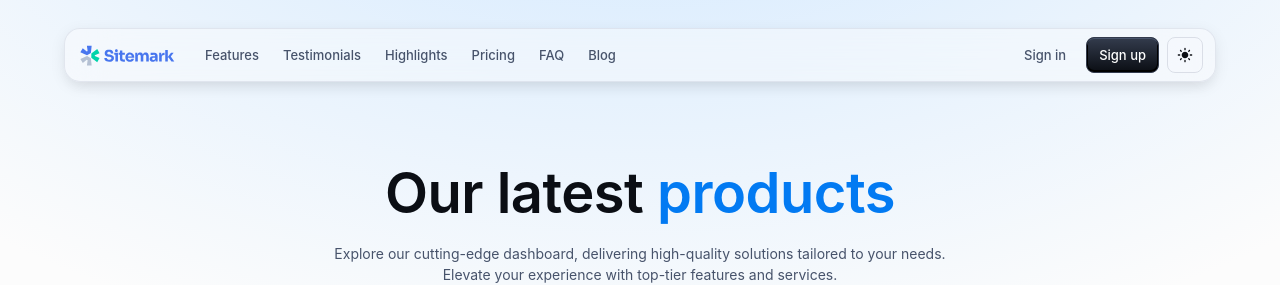
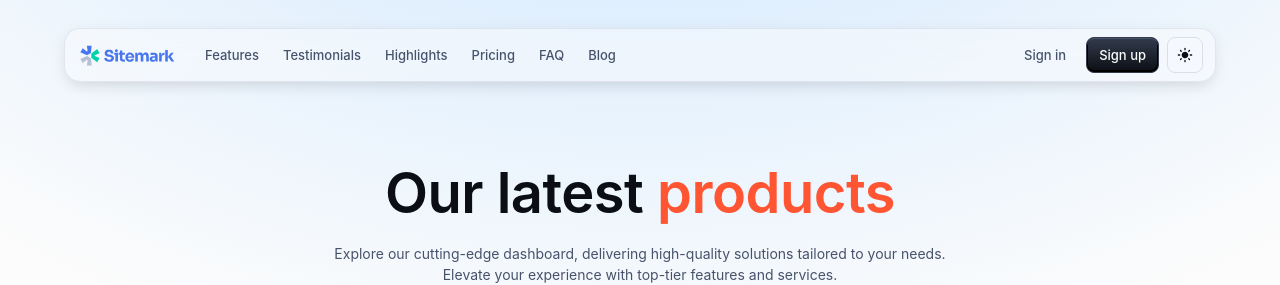
Before and after one commit to yunki-park/justmine-pwa, a React (Create React App) app in the folder pwa-react/: page / in a window 1280 px wide. Shown: the top 285 px of the page. Built offline with nearby package versions, Linux system fonts and the light colour scheme.

Commit message:
Primary main color 설정

```diff
--- a/pwa-react/src/shared-theme/themePrimitives.js
+++ b/pwa-react/src/shared-theme/themePrimitives.js
@@ -5,16 +5,26 @@ const defaultTheme = createTheme();
 const customShadows = [...defaultTheme.shadows];
 
 export const brand = {
-  50: 'hsl(210, 100%, 95%)',
-  100: 'hsl(210, 100%, 92%)',
-  200: 'hsl(210, 100%, 80%)',
-  300: 'hsl(210, 100%, 65%)',
-  400: 'hsl(210, 98%, 48%)',
-  500: 'hsl(210, 98%, 42%)',
-  600: 'hsl(210, 98%, 55%)',
-  700: 'hsl(210, 100%, 35%)',
-  800: 'hsl(210, 100%, 16%)',
-  900: 'hsl(210, 100%, 21%)',
+  // 50: 'hsl(210, 100%, 95%)',
+  // 100: 'hsl(210, 100%, 92%)',
+  // 200: 'hsl(210, 100%, 80%)',
+  // 300: 'hsl(210, 100%, 65%)',
+  // 400: 'hsl(210, 98%, 48%)',
+  // 500: 'hsl(210, 98%, 42%)',
+  // 600: 'hsl(210, 98%, 55%)',
+  // 700: 'hsl(210, 100%, 35%)',
+  // 800: 'hsl(210, 100%, 16%)',
+  // 900: 'hsl(210, 100%, 21%)',
+  50: 'hsl(10, 100%, 95%)',
+  100: 'hsl(10, 100%, 90%)',
+  200: 'hsl(10, 100%, 80%)',
+  300: 'hsl(10, 100%, 70%)',
+  400: 'hsl(10, 100%, 60%)',
+  500: 'hsl(10, 100%, 50%)',
+  600: 'hsl(10, 100%, 40%)',
+  700: 'hsl(10, 100%, 30%)',
+  800: 'hsl(10, 100%, 20%)',
+  900: 'hsl(10, 100%, 10%)',
 };
 
 export const gray = {
--- a/pwa-react/src/shared-theme/themePrimitives.ts
+++ b/pwa-react/src/shared-theme/themePrimitives.ts
@@ -31,16 +31,26 @@ const defaultTheme = createTheme();
 const customShadows: Shadows = [...defaultTheme.shadows];
 
 export const brand = {
-  50: 'hsl(210, 100%, 95%)',
-  100: 'hsl(210, 100%, 92%)',
-  200: 'hsl(210, 100%, 80%)',
-  300: 'hsl(210, 100%, 65%)',
-  400: 'hsl(210, 98%, 48%)',
-  500: 'hsl(210, 98%, 42%)',
-  600: 'hsl(210, 98%, 55%)',
-  700: 'hsl(210, 100%, 35%)',
-  800: 'hsl(210, 100%, 16%)',
-  900: 'hsl(210, 100%, 21%)',
+  // 50: 'hsl(210, 100%, 95%)',
+  // 100: 'hsl(210, 100%, 92%)',
+  // 200: 'hsl(210, 100%, 80%)',
+  // 300: 'hsl(210, 100%, 65%)',
+  // 400: 'hsl(210, 98%, 48%)',
+  // 500: 'hsl(210, 98%, 42%)',
+  // 600: 'hsl(210, 98%, 55%)',
+  // 700: 'hsl(210, 100%, 35%)',
+  // 800: 'hsl(210, 100%, 16%)',
+  // 900: 'hsl(210, 100%, 21%)',
+  50: 'hsl(10, 100%, 95%)',
+  100: 'hsl(10, 100%, 90%)',
+  200: 'hsl(10, 100%, 80%)',
+  300: 'hsl(10, 100%, 70%)',
+  400: 'hsl(10, 100%, 60%)',
+  500: 'hsl(10, 100%, 50%)',
+  600: 'hsl(10, 100%, 40%)',
+  700: 'hsl(10, 100%, 30%)',
+  800: 'hsl(10, 100%, 20%)',
+  900: 'hsl(10, 100%, 10%)',
 };
 
 export const gray = {
```
